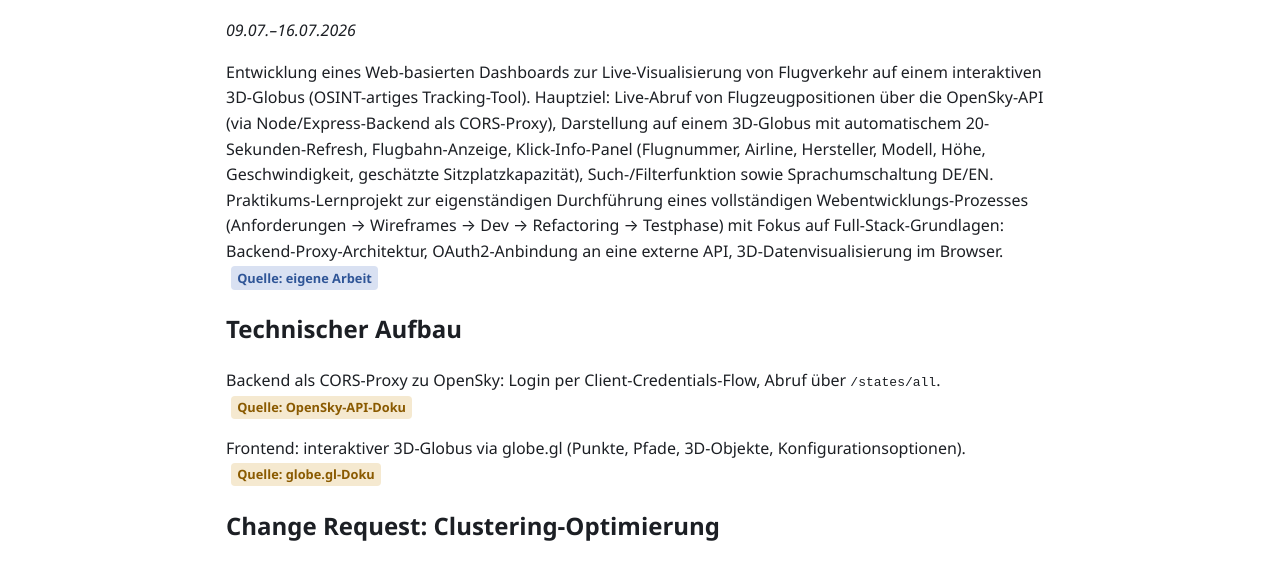
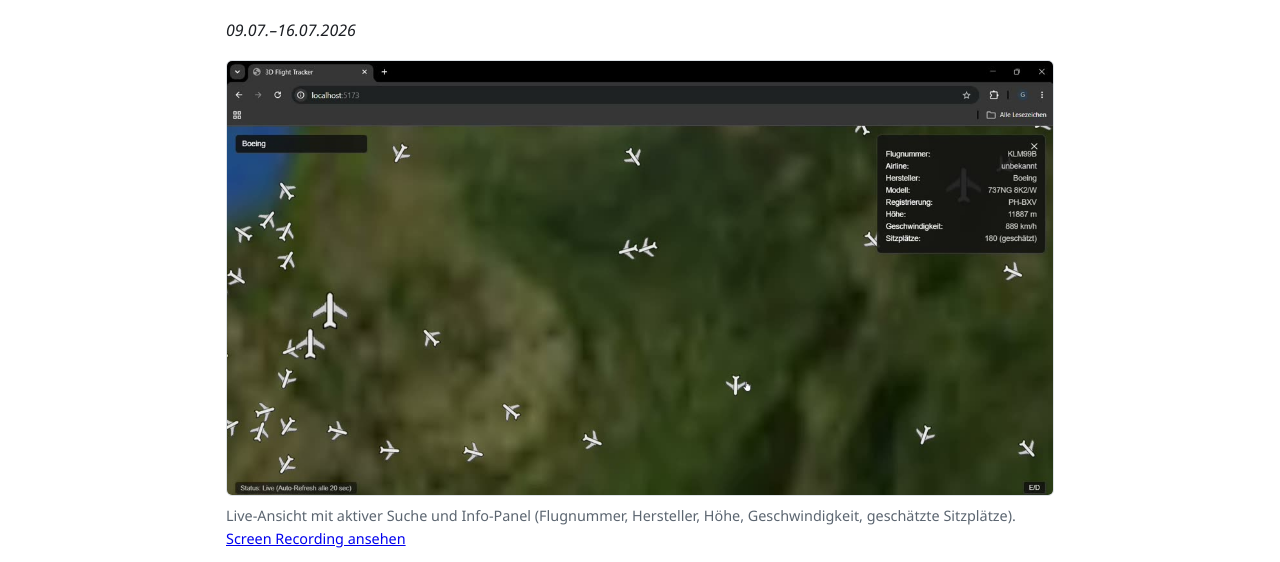
Before and after one commit to 112Gojko/local_wiki, a plain HTML site: page nach-projekten/flugdaten-visualisierung.html in a window 1280 px wide. Shown: the part 199-761 px from the top of the page. Drawn offline with Linux system fonts and the light colour scheme.

Commit message:
Screenshots und lokale Screen-Recording-Links für vier Projektseiten ergänzt

```diff
--- a/assets/style.css
+++ b/assets/style.css
@@ -186,6 +186,21 @@ footer.site-footer {
   background: #f5e9d0;
 }
 
+/* Screenshot/Screen-Recording-Beleg auf Projektseiten */
+.screenshot {
+  max-width: 100%;
+  display: block;
+  border-radius: var(--radius);
+  border: 1px solid var(--color-border);
+  margin: var(--space-2) 0 var(--space-1);
+}
+
+.screenshot-caption {
+  margin: 0 0 var(--space-3);
+  font-size: 0.9rem;
+  color: var(--color-muted);
+}
+
 /* Breadcrumb / Zurück-Link auf Unterseiten */
 .breadcrumb {
   margin-bottom: var(--space-2);
--- a/nach-projekten/flugdaten-visualisierung.html
+++ b/nach-projekten/flugdaten-visualisierung.html
@@ -25,6 +25,12 @@
 
     <h1>Live-Flugdaten-Visualisierung</h1>
     <p><em>09.07.&ndash;16.07.2026</em></p>
+
+    <img class="screenshot" src="dateien/screenshots/flugdaten-visualisierung.jpg" alt="3D-Globus mit Live-Flugzeugpositionen, Suchfilter 'Boeing' und Klick-Info-Panel mit Flugdetails">
+    <p class="screenshot-caption">
+      Live-Ansicht mit aktiver Suche und Info-Panel (Flugnummer, Hersteller, Höhe, Geschwindigkeit, geschätzte Sitzplätze).
+      <a href="dateien/videos/flugdaten-visualisierung.mp4" target="_blank">Screen Recording ansehen</a>
+    </p>
 
     <p>
       Entwicklung eines Web-basierten Dashboards zur Live-Visualisierung von
```
Also changed, not shown: nach-projekten/fact-check-projekt.html (+6 -0 lines), nach-projekten/serien-fortschritt.html (+6 -0 lines), nach-projekten/videobearbeitung.html (+6 -0 lines), nach-projekten/dateien/screenshots/fact-check-projekt.jpg (added), nach-projekten/dateien/screenshots/flugdaten-visualisierung.jpg (added), nach-projekten/dateien/screenshots/serien-fortschritt.jpg (added), nach-projekten/dateien/screenshots/videobearbeitung.jpg (added), 1 other file.
